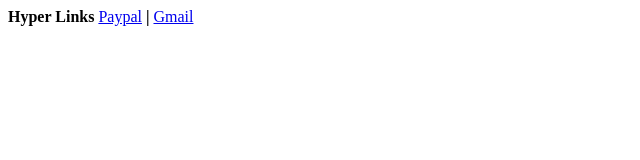
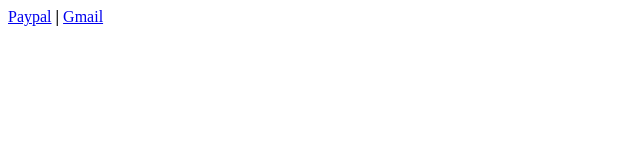
Before and after one commit to RamanSamoil/sdfgsdrfg, a plain HTML site: page index.html in a window 1280 px wide. Shown: the whole page, without its empty margins (0-640 px from the left). Drawn offline with Linux system fonts and the light colour scheme.

Commit message:
Update index.html

```diff
--- a/index.html
+++ b/index.html
@@ -1,3 +1,2 @@
 <title>wow_firefox</title>
-<b>Hyper Links</b>
 <a href="https://paypal.com/">Paypal</a><b>  |  </b><a href="https://gmail.com/">Gmail</a>
```
